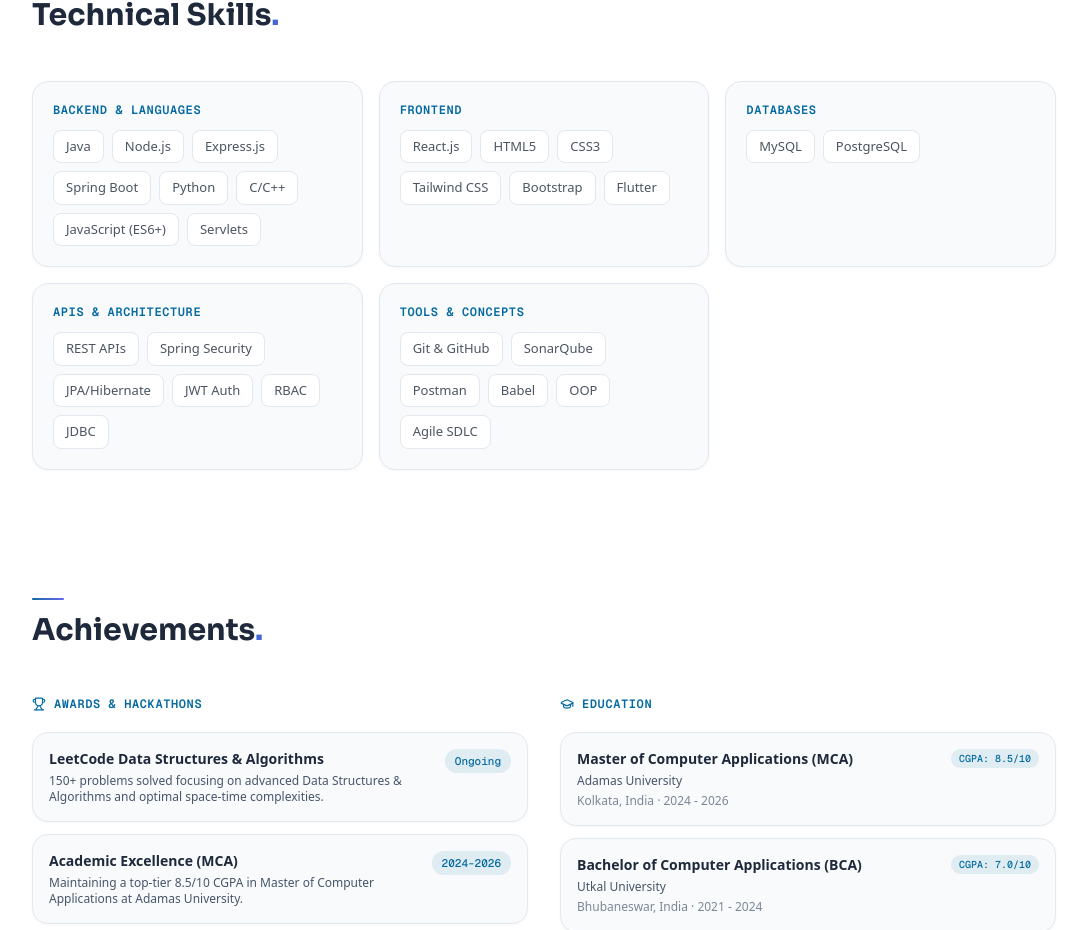
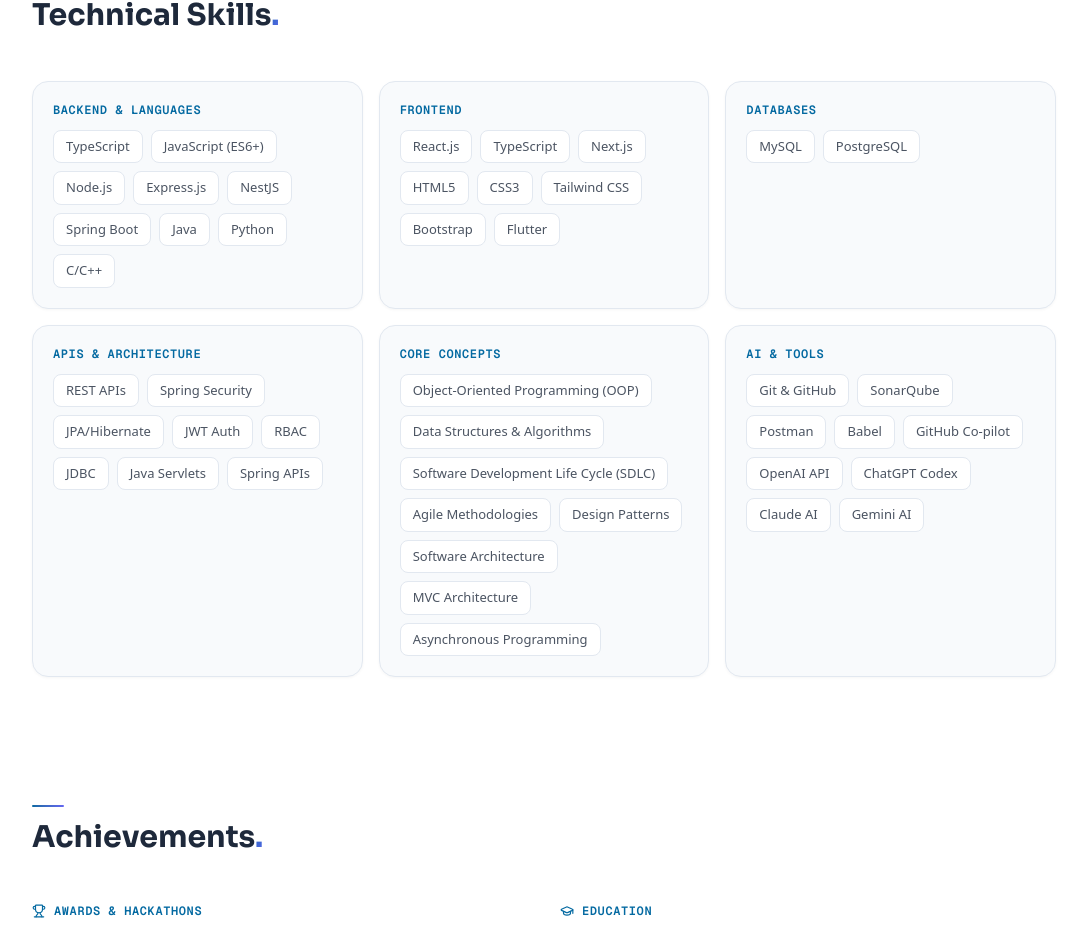
Before and after one commit to siddharth9238/siddharthsingh-main, a Next.js app: page / in a window 1280 px wide. Shown: the part 3296-4226 px from the top of the page, without its empty margins (96-1183 px from the left). Built offline with nearby package versions, Linux system fonts and the light colour scheme.

Commit message:
Updated skills section

```diff
--- a/src/data/portfolio.ts
+++ b/src/data/portfolio.ts
@@ -137,20 +137,23 @@ export const skillsData: SkillCategory[] = [
   {
     title: "Backend & Languages",
     skills: [
-      "Java",
+      "TypeScript",
+      "JavaScript (ES6+)",
       "Node.js",
       "Express.js",
+      "NestJS",
       "Spring Boot",
+      "Java",
       "Python",
       "C/C++",
-      "JavaScript (ES6+)",
-      "Servlets",
     ],
   },
   {
     title: "Frontend",
     skills: [
       "React.js",
+      "TypeScript",
+      "Next.js",
       "HTML5",
       "CSS3",
       "Tailwind CSS",
@@ -171,17 +174,35 @@ export const skillsData: SkillCategory[] = [
       "JWT Auth",
       "RBAC",
       "JDBC",
+      "Java Servlets",
+      "Spring APIs",
     ],
   },
   {
-    title: "Tools & Concepts",
+    title: "Core Concepts",
+    skills: [
+      "Object-Oriented Programming (OOP)",
+      "Data Structures & Algorithms",
+      "Software Development Life Cycle (SDLC)",
+      "Agile Methodologies",
+      "Design Patterns",
+      "Software Architecture",
+      "MVC Architecture",
+      "Asynchronous Programming",
+    ],
+  },
+  {
+    title: "AI & Tools ",
     skills: [
       "Git & GitHub",
       "SonarQube",
       "Postman",
       "Babel",
-      "OOP",
-      "Agile SDLC",
+      "GitHub Co-pilot",
+      "OpenAI API",
+      "ChatGPT Codex",
+      "Claude AI",
+      "Gemini AI",
     ],
   },
 ];
```
